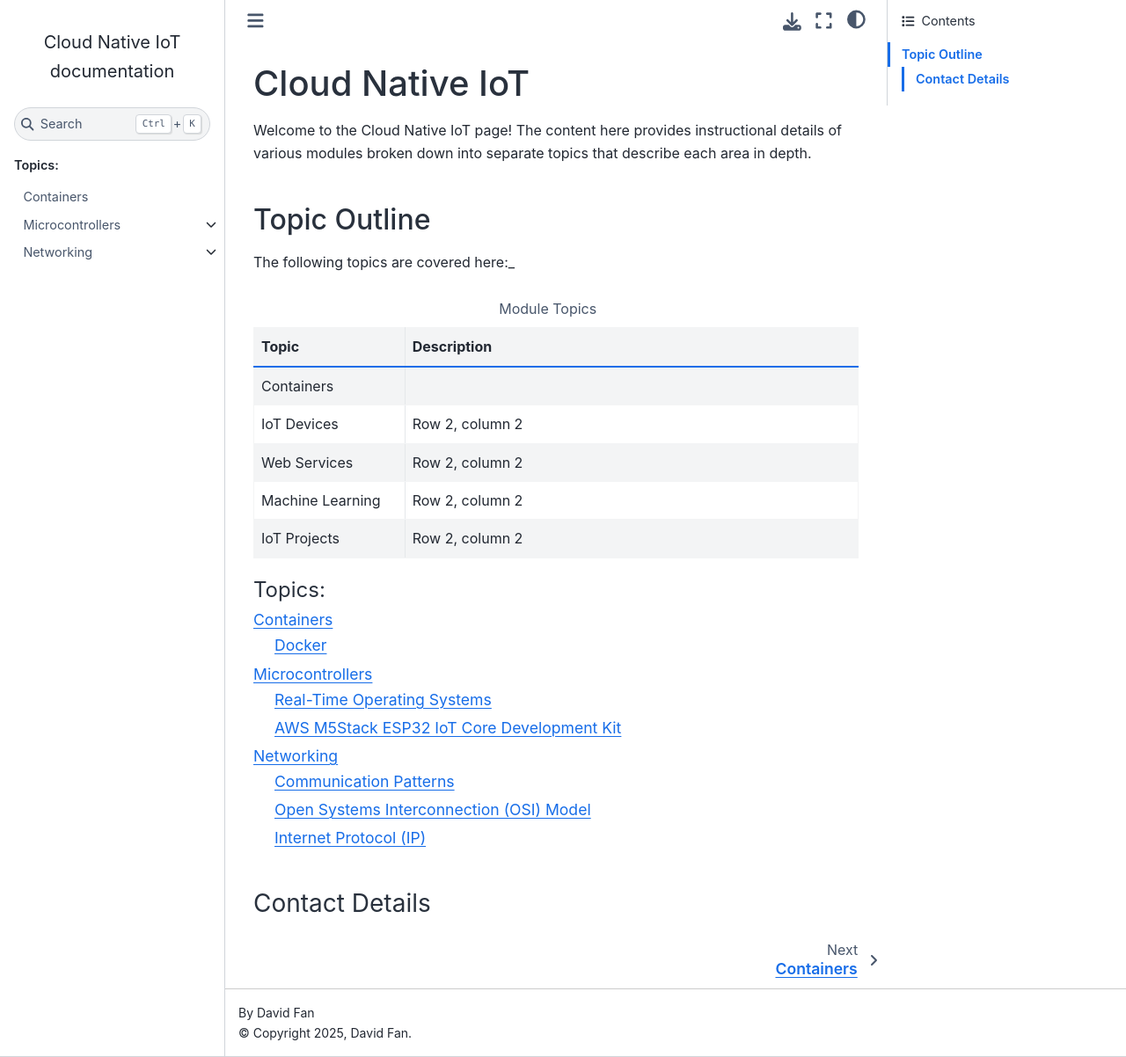
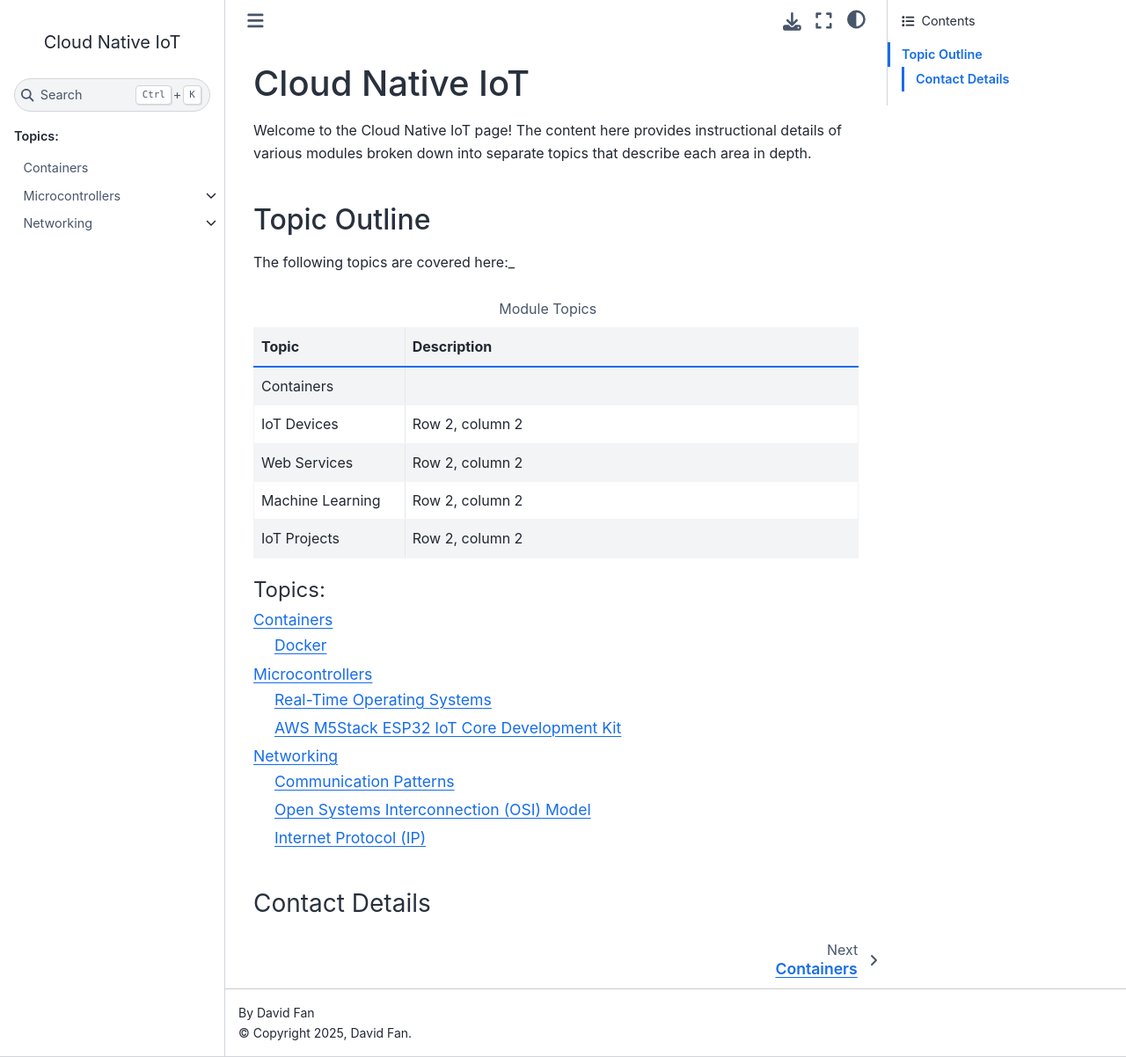
Before and after one commit to Kanaderu/Cloud-Native-IoT, a Sphinx documentation site: the page built from docs/index.rst, in a window 1280 px wide and 1202 px high. Shown: the whole window at 88% size. Built offline with Sphinx 7.4.7 and the Sphinx Book theme 1.1.4, drawn with Linux system fonts in a browser that asks for light colours.

Commit message:
docs: adds sidebar header

```diff
--- a/docs/conf.py
+++ b/docs/conf.py
@@ -34,3 +34,11 @@ html_static_path = ['_static']
 html_css_files = [
     'css/custom.css',
 ]
+
+html_theme_options = {
+    "logo": {
+        "text": "Cloud Native IoT",
+        # "image_light": "_static/logo-light.png",
+        # "image_dark": "_static/logo-dark.png",
+    }
+}
```
